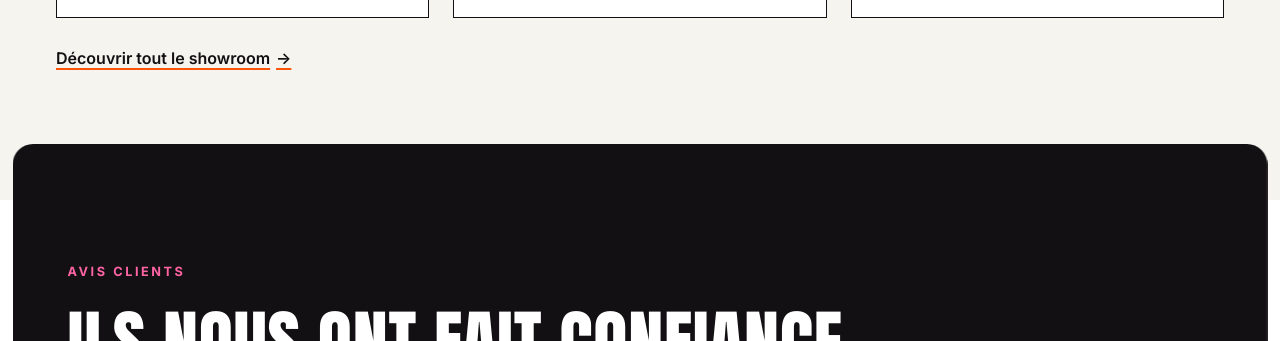
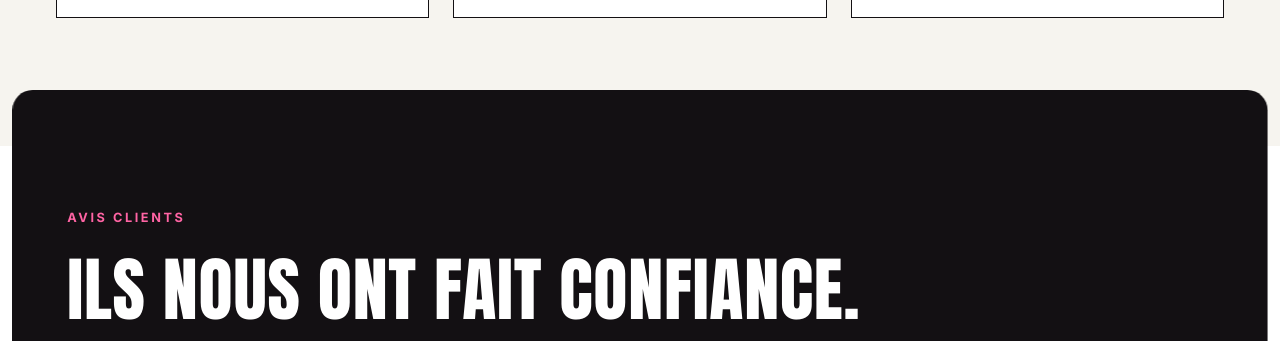
Before and after one commit to clemledi-del/ferdinanc-spirit-vendre-son-vehicule, a plain HTML site: page index.html in a window 1280 px wide. Shown: the part 3660-4001 px from the top of the page. Drawn offline with Linux system fonts and the light colour scheme.

Commit message:
Remove the showroom call to action from the landing page

```diff
--- a/index.html
+++ b/index.html
@@ -377,7 +377,6 @@
           </li>
         </ul>
 
-        <a class="showroom__all" href="https://ferdinandspirit.com/showroom" target="_blank" rel="noopener">Découvrir tout le showroom <span aria-hidden="true">→</span></a>
       </div>
     </section>
 
```
